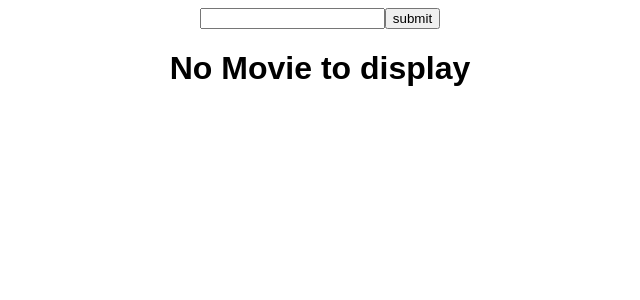
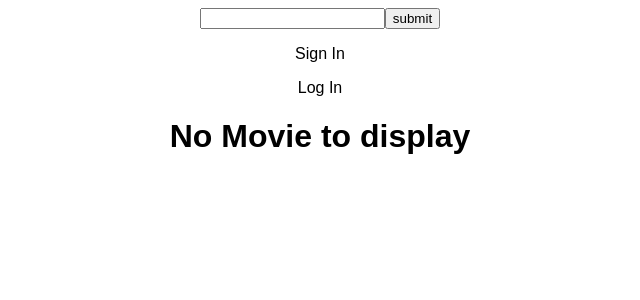
Before and after one commit to s0ysau/React_Movie_App, a React (Create React App) app: page / in a window 1280 px wide. Shown: the top 300 px of the page, without its empty margins (320-960 px from the left). Built offline with nearby package versions, Linux system fonts and the light colour scheme.

Commit message:
added top header

```diff
--- a/src/App.js
+++ b/src/App.js
@@ -1,8 +1,8 @@
 import { useState, useEffect } from "react";
 import "./styles.css";
-// WE IMPORT OUR COMPONENTS
 import MovieDisplay from "./components/MovieDisplay";
 import Form from "./components/Form";
+import Header from "./components/Header";
 
 export default function App() {
   const apiKey = "cbc3f5a1";
@@ -22,9 +22,16 @@ export default function App() {
     }
   };
 
+  // useEffect(() => {
+  //   getMovie("Clueless");
+  // }, []);
+
+  console.log(movie)
+
   return (
     <div className="App">
-      <Form movieSearch={getMovie} />
+      {/* <Form movieSearch={getMovie} /> */}
+      <Header getMovie={getMovie}/>
       <div>{errorMessage ? `Error:${errorMessage}` : ""}</div>
       <MovieDisplay movie={movie} />
     </div>
--- /dev/null
+++ b/src/components/Header.js
@@ -0,0 +1,13 @@
+import React from "react";
+import Form from "./Form";
+
+
+export default function Header ({getMovie}) {
+  return (
+    <React.Fragment>
+      <Form movieSearch={getMovie} />
+      <p>Sign In</p>
+      <p>Log In</p>
+    </React.Fragment>
+  )
+}
--- a/src/components/MovieDisplay.js
+++ b/src/components/MovieDisplay.js
@@ -1,13 +1,13 @@
 // Define a function that is our component, always make sure to declare the props parameter so you can use props in your component
-export default function MovieDisplay(props) {
+export default function MovieDisplay({movie}) {
   //The component must return some JSX
   return (
     <>
-      {props.movie && props.movie.Title ? (
+      {movie && movie.Title ? (
         <div>
-          <h2>{props.movie.Title}</h2>
-          <img src={props.movie.Poster} alt={props.movie.Title} />
-          <p>Box Office = {props.movie.BoxOffice}</p>
+          <h2>{movie.Title}</h2>
+          <img src={movie.Poster} alt={movie.Title} />
+          <p>Box Office = {movie.BoxOffice}</p>
         </div>
       ) : (
         <h1>No Movie to display</h1>
```
